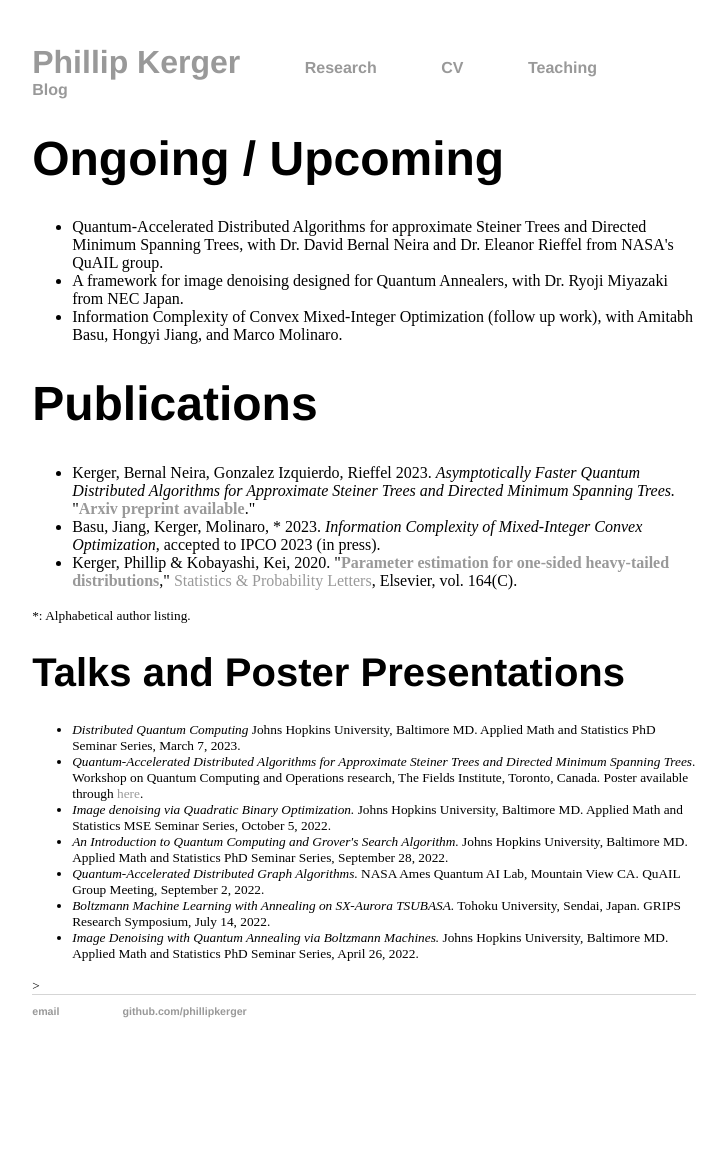
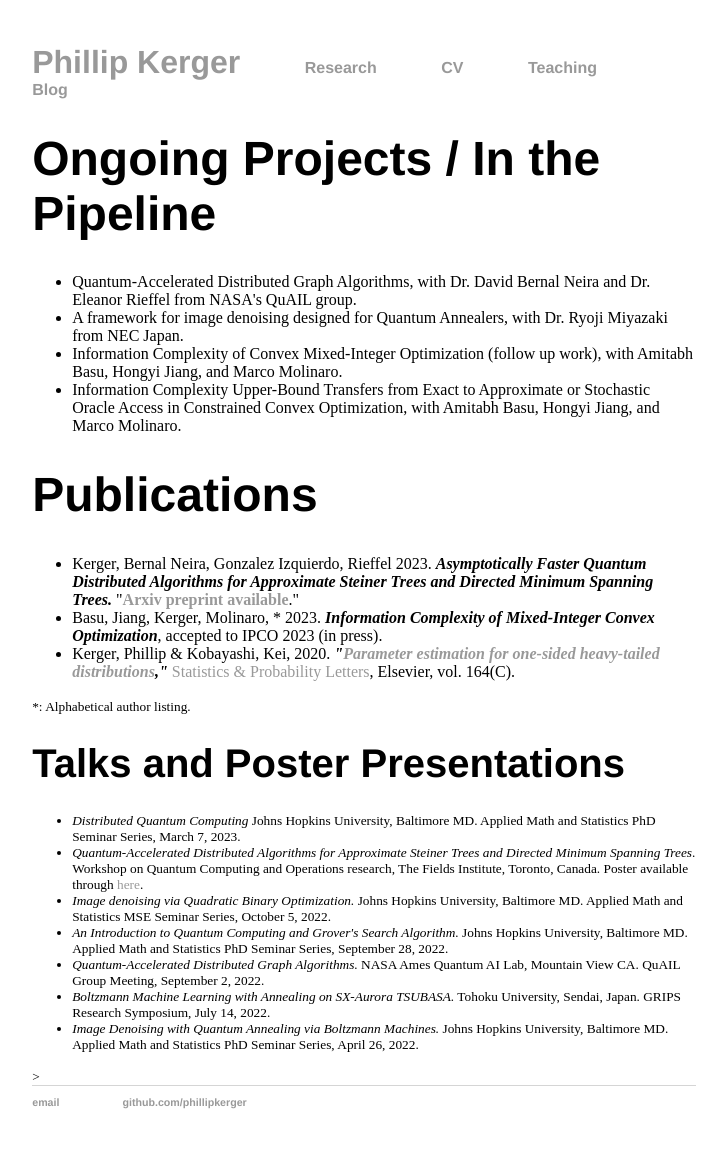
Before and after one commit to PhillipKerger/phillipkerger.github.io, a Jekyll site: the page built from research/index.html, in a window 1280 px wide. Shown: the whole page, without its empty margins (276-1002 px from the left). Built offline with Jekyll 4.4.1, drawn with Linux system fonts in a browser that asks for light colours; before the commit the page ends 1061 px from its top, so only the background shows below that.

Commit message:
Update index.html

```diff
--- a/research/index.html
+++ b/research/index.html
@@ -3,21 +3,22 @@ layout: default
 title: Phillip Kerger
 ---
 <div class="blurb">
-	<h1>Ongoing / Upcoming</h1>
+	<h1>Ongoing Projects / In the Pipeline</h1>
 	<ul>
-		<li> Quantum-Accelerated Distributed Algorithms for approximate Steiner Trees and Directed Minimum Spanning Trees, with Dr. David Bernal Neira and Dr. Eleanor Rieffel from NASA's QuAIL group. </li>
+		<li> Quantum-Accelerated Distributed Graph Algorithms, with Dr. David Bernal Neira and Dr. Eleanor Rieffel from NASA's QuAIL group. </li>
 		<li> A framework for image denoising designed for Quantum Annealers, with Dr. Ryoji Miyazaki from NEC Japan.  </li>
 		<li> Information Complexity of Convex Mixed-Integer Optimization (follow up work), with Amitabh Basu, Hongyi Jiang, and Marco Molinaro.
+		<li> Information Complexity Upper-Bound Transfers from Exact to Approximate or Stochastic Oracle Access in Constrained Convex Optimization, with Amitabh Basu, Hongyi Jiang, and Marco Molinaro.
 	</ul>
 
 
 	<h1>Publications</h1>
 	<ul>
-		<li> Kerger, Bernal Neira, Gonzalez Izquierdo, Rieffel 2023. <i> Asymptotically Faster Quantum Distributed Algorithms for Approximate Steiner Trees and Directed Minimum Spanning Trees. </i>
+		<li> Kerger, Bernal Neira, Gonzalez Izquierdo, Rieffel 2023. <i><b> Asymptotically Faster Quantum Distributed Algorithms for Approximate Steiner Trees and Directed Minimum Spanning Trees. </b></i>
 			"<B><A HREF="https://arxiv.org/pdf/2304.02825.pdf">Arxiv preprint available</A></B>."
-		<li> Basu, Jiang, Kerger, Molinaro, * 2023. <i> Information Complexity of Mixed-Integer Convex Optimization</i>, accepted to IPCO 2023 (in press).
-		<li>Kerger, Phillip & Kobayashi, Kei, 2020.
-"<B><A HREF="https://ideas.repec.org/a/eee/stapro/v164y2020ics0167715220301115.html">Parameter estimation for one-sided heavy-tailed distributions</A></B>,"
+		<li> Basu, Jiang, Kerger, Molinaro, * 2023. <i> <b>Information Complexity of Mixed-Integer Convex Optimization</i></b>, accepted to IPCO 2023 (in press).
+		<li>Kerger, Phillip & Kobayashi, Kei, 2020.<b><i>
+"<B><A HREF="https://ideas.repec.org/a/eee/stapro/v164y2020ics0167715220301115.html">Parameter estimation for one-sided heavy-tailed distributions</A></B>,"</i></b>
 <A HREF="https://ideas.repec.org/s/eee/stapro.html">Statistics & Probability Letters</A>, Elsevier, vol. 164(C).
 	</ul>
 	<small> *: Alphabetical author listing.
```
